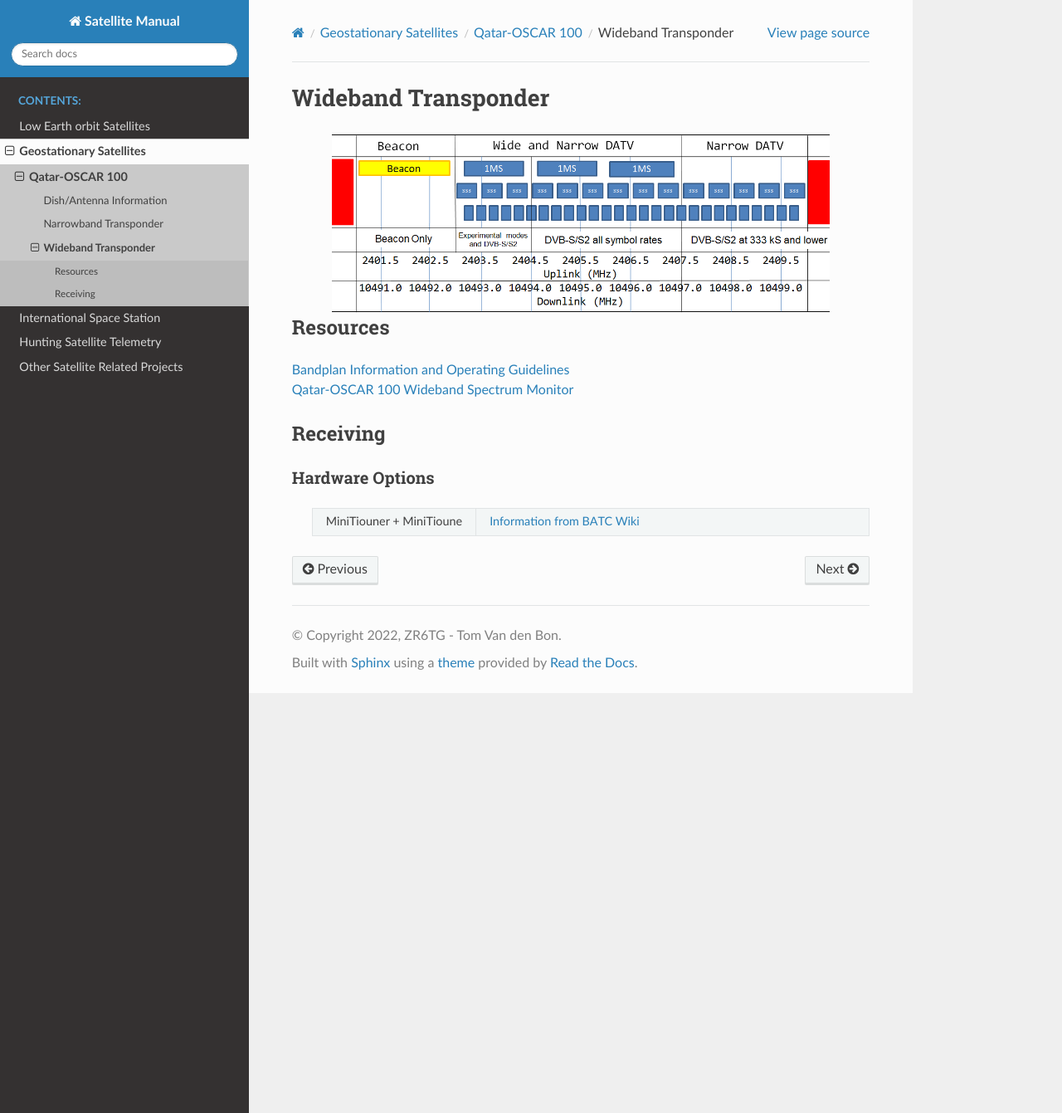
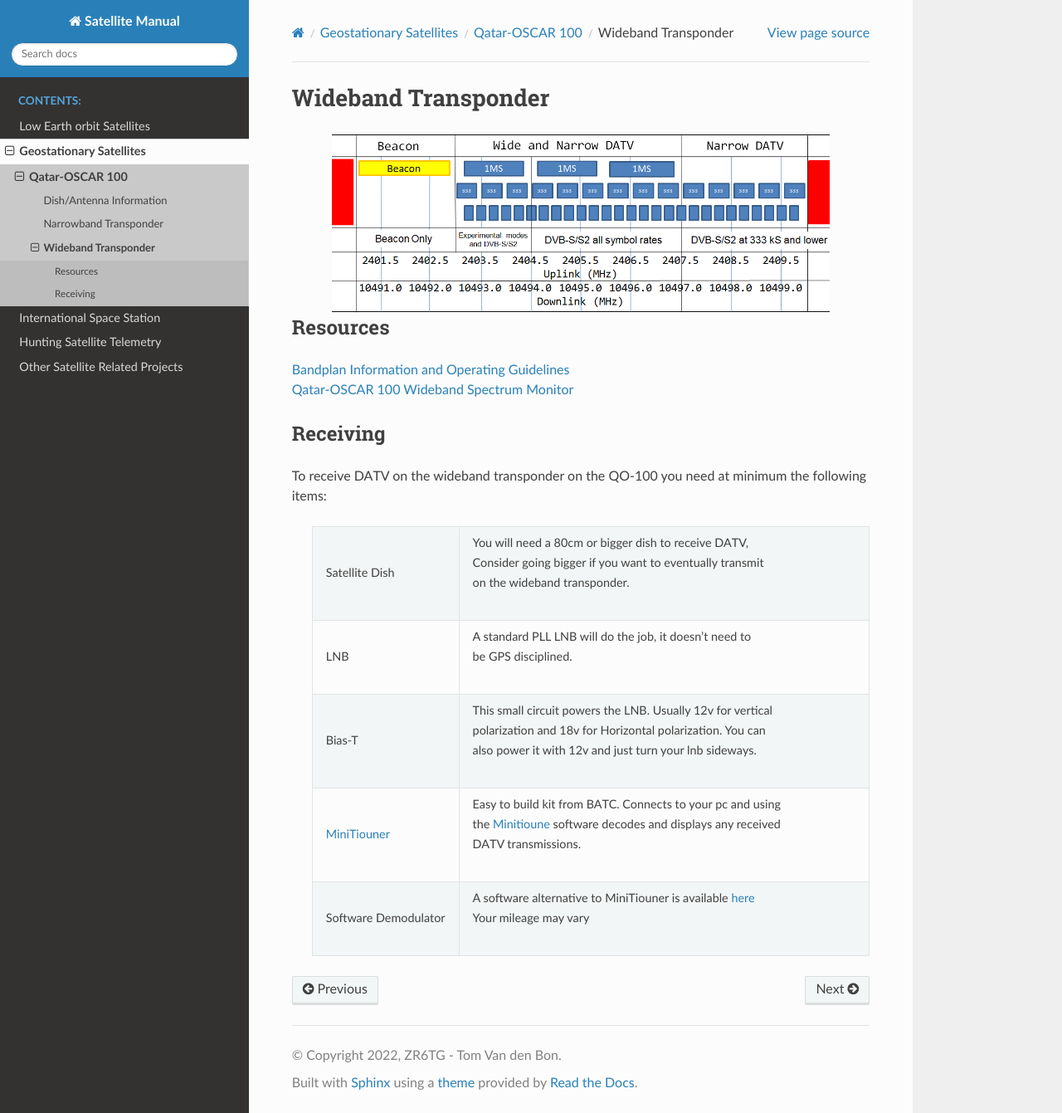
Before and after one commit to tomvdb/sat-manual, a Sphinx documentation site: the page built from source/eshail_wideband.rst, in a window 1280 px wide and 1341 px high. Shown: the whole window at 83% size. Built offline with Sphinx 7.4.7 and the Read the Docs theme 2.0.0, drawn with Linux system fonts in a browser that asks for light colours.

Commit message:
wideband list

```diff
--- a/source/eshail_wideband.rst
+++ b/source/eshail_wideband.rst
@@ -16,13 +16,27 @@
 Receiving
 =========
 
-
-Hardware Options
-++++++++++++++++
+To receive DATV on the wideband transponder on the QO-100 you need at minimum the following items:
 
    .. list-table::
       :widths: 25 75
       :header-rows: 0
 
-      *  - MiniTiouner + MiniTioune
-         - `Information from BATC Wiki <https://wiki.batc.org.uk/MiniTioune>`_
+      *  - Satellite Dish
+         - | You will need a 80cm or bigger dish to receive DATV,
+           | Consider going bigger if you want to eventually transmit
+           | on the wideband transponder.
+      *  - LNB
+         - | A standard PLL LNB will do the job, it doesn't need to
+           | be GPS disciplined.
+      *  - Bias-T
+         - | This small circuit powers the LNB. Usually 12v for vertical
+           | polarization and 18v for Horizontal polarization. You can
+           | also power it with 12v and just turn your lnb sideways.
+      *  - `MiniTiouner <https://wiki.batc.org.uk/MiniTiouner_hardware_Version_2>`_
+         - | Easy to build kit from BATC. Connects to your pc and using
+           | the `Minitioune <https://wiki.batc.org.uk/MiniTioune>`_ software decodes and displays any received
+           | DATV transmissions.
+      *  - Software Demodulator
+         - | A software alternative to MiniTiouner is available `here <https://forum.amsat-dl.org/index.php?thread/101-software-dvb-s-demodulator/&pageNo=1>`_
+           | Your mileage may vary
```
